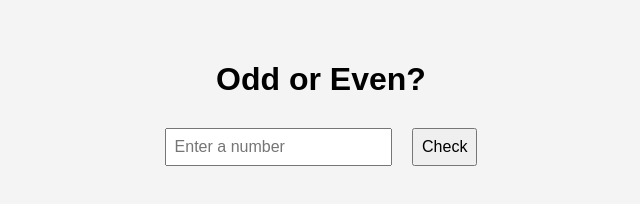
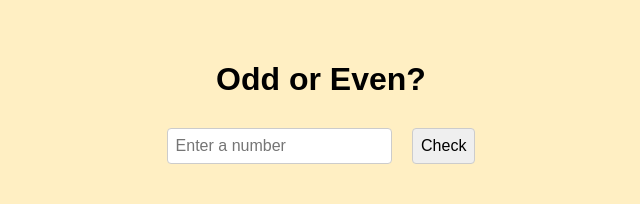
Before and after one commit to Line-WH/odd_or_even, a website: page index.html in a window 1280 px wide. Shown: the whole page, without its empty margins (319-959 px from the left). Drawn offline with Linux system fonts and the light colour scheme.

Commit message:
slight init page styling

```diff
--- a/css/styles.scss
+++ b/css/styles.scss
@@ -2,7 +2,7 @@ body {
   font-family: sans-serif;
   padding: 2rem;
   text-align: center;
-  background: #f4f4f4;
+  background: #ffefc3;
   transition: background-color 0.6s ease;
 }
 
@@ -22,6 +22,13 @@ input, button {
   padding: 0.5rem;
   margin: 0.5rem;
   font-size: 1rem;
+  border: 1px solid #ccc;
+  border-radius: 4px;
+  transition: border-color 0.3s ease;
+  &:focus {
+    border-color: #4d4d4d;
+    outline: none;
+  }
 }
 
 #result {
```
Also changed, not shown: css/styles.css, 1 other file.
